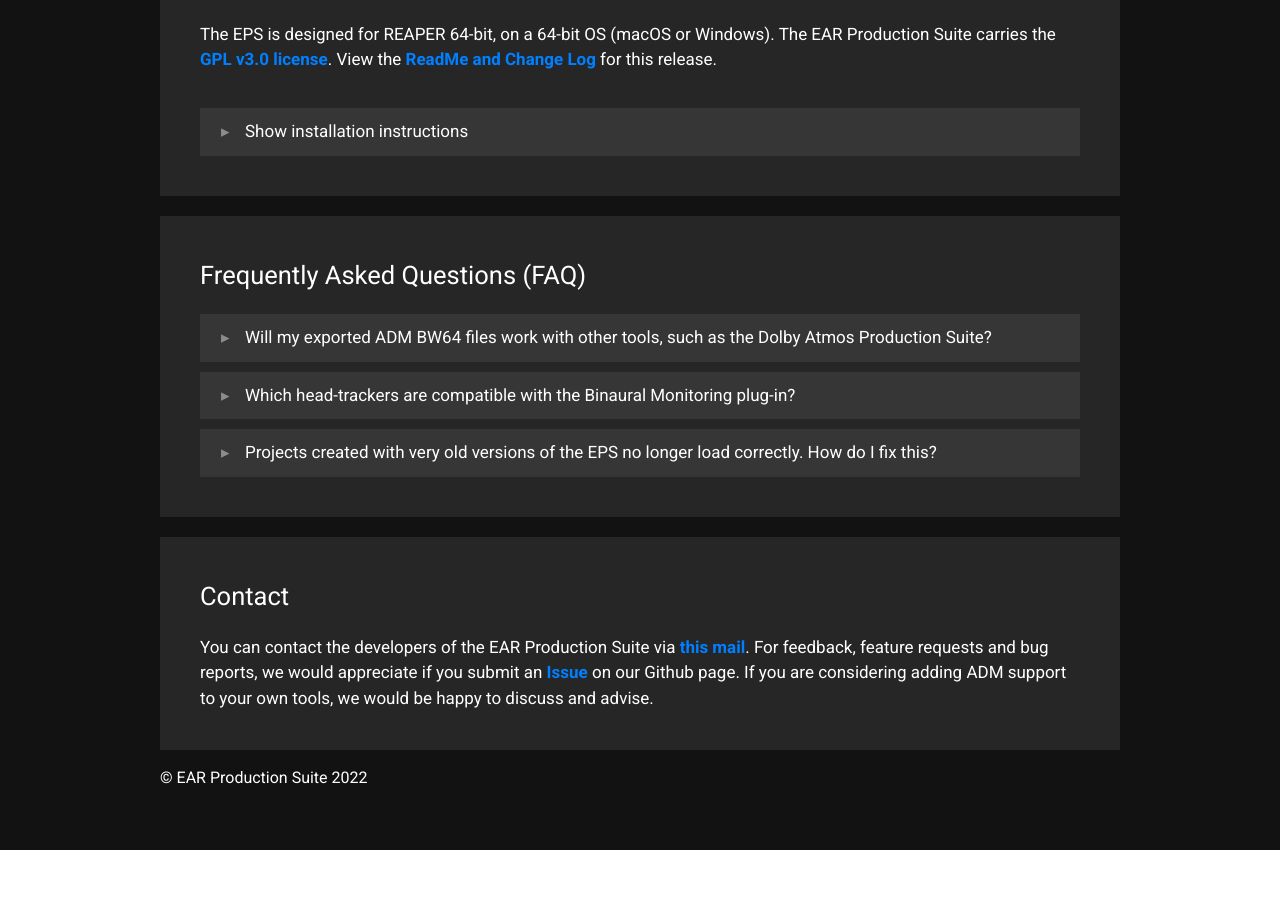
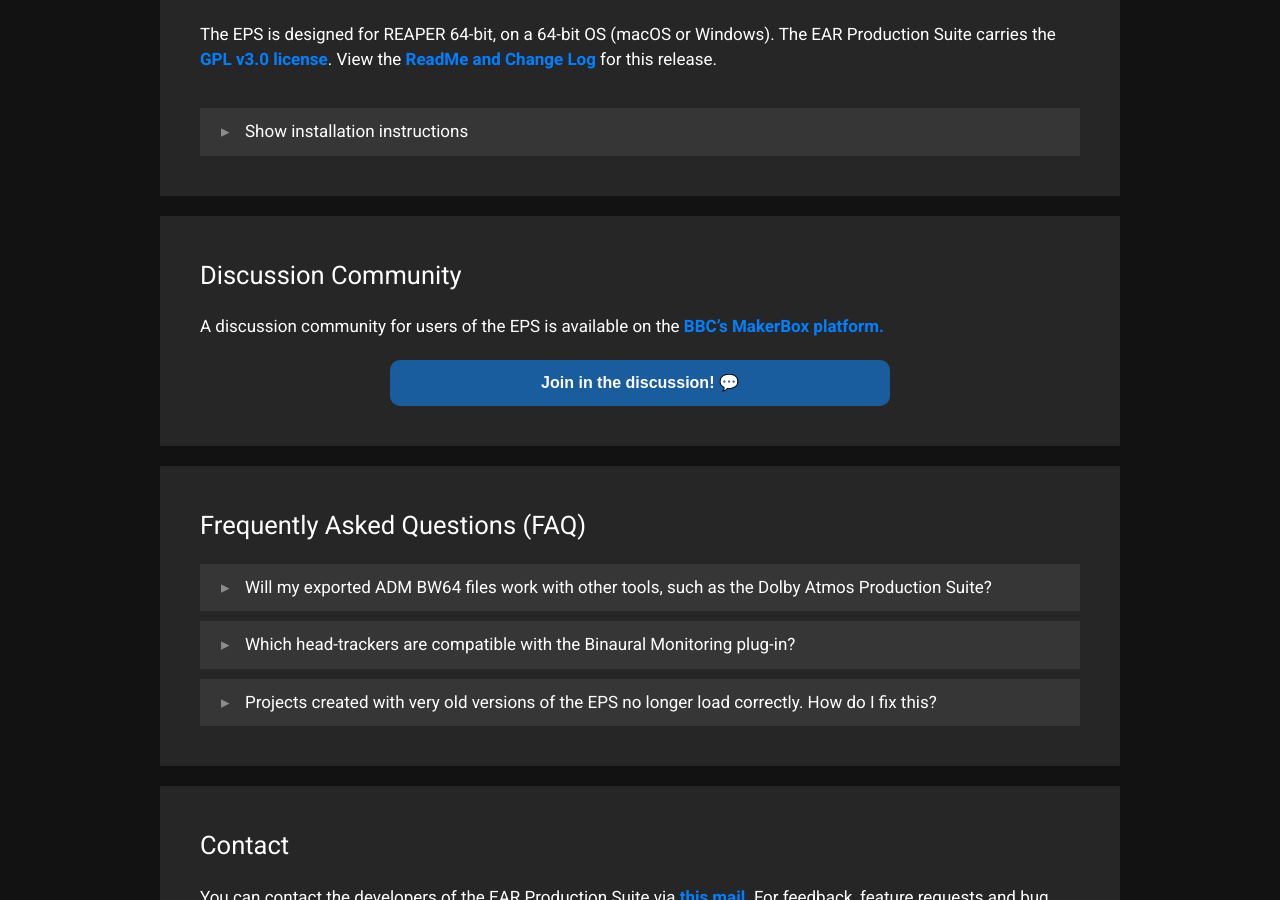
Before and after one commit to ebu/ear-production-suite, a Jekyll site: the page built from docs/index.markdown, in a window 1280 px wide and 900 px high, scrolled down 2580 px. Built offline with Jekyll 4.4.1, drawn with Linux system fonts in a browser that asks for light colours; before the commit the page ends 3430 px from its top, so only the background shows below that.

Commit message:
Re-enable makerbox link now login issue rectified

```diff
--- a/docs/index.markdown
+++ b/docs/index.markdown
@@ -112,7 +112,7 @@
   </details>
 </div>
 
-<div markdown="1" class="text_section" style="display: none;">
+<div markdown="1" class="text_section">
 ## Discussion Community
 A discussion community for users of the EPS is available on the <a href="https://www.bbc.co.uk/makerbox/tools/ear-production-suite">BBC's MakerBox platform.</a>
   <div class="button-grid-wide">
```
